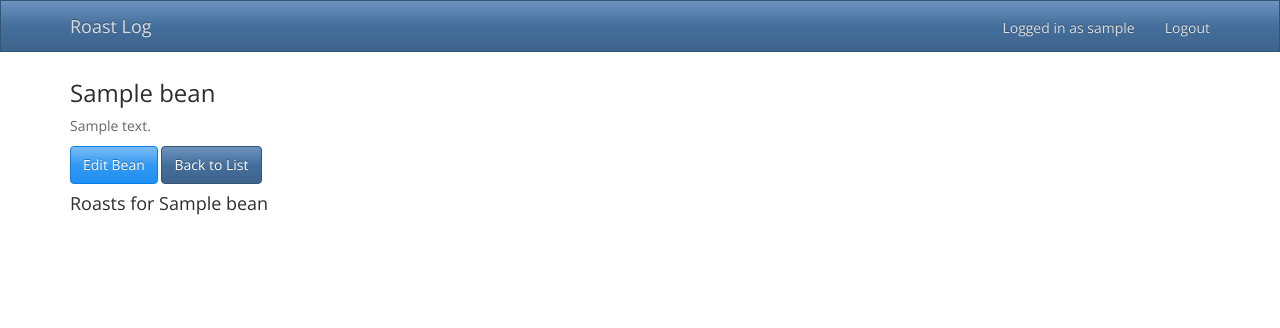
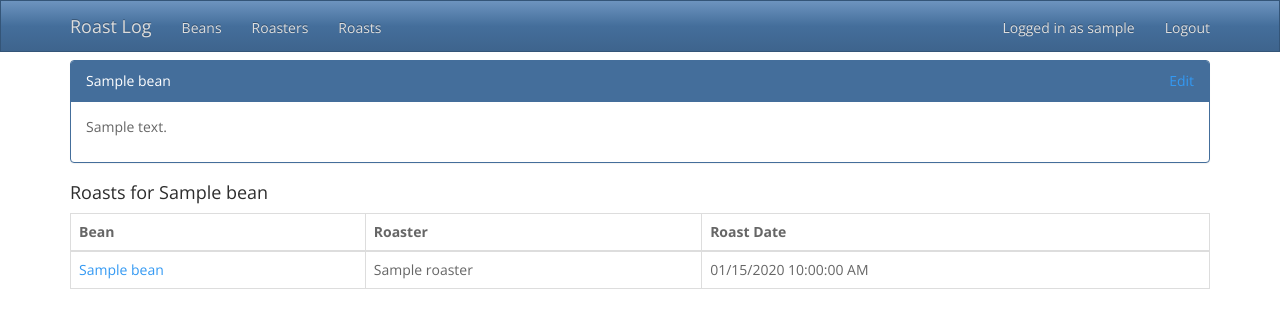
Before and after one commit to menglewis/roast-log, a Flask app: page /beans/1 in a window 1280 px wide. Shown: the top 328 px of the page. Run offline with Flask 2, Linux system fonts and the light colour scheme; a user stored in the database is signed in; tables that the repository leaves empty hold one stand-in row (values such as "Sample post"); some libraries are stand-ins or nearby versions.

Commit message:
Changed navigation and fixed inconsistencies in naming

```diff
--- a/app/models.py
+++ b/app/models.py
@@ -10,7 +10,7 @@ class User(UserMixin, db.Model):
 
     beans = db.relationship('Bean', backref='user', lazy='dynamic')
     roasters = db.relationship('Roaster', backref='user', lazy='dynamic')
-    roasts = db.relationship('Roast', backref='user', lazy='dynamic')
+    roasts = db.relationship('Roast', backref='user', lazy='dynamic', order_by='desc(Roast.roast_datetime)')
 
     def __init__(self, username=None, password=None):
         self.username = username
@@ -36,7 +36,7 @@ class Bean(db.Model):
     user_id = db.Column(db.Integer, db.ForeignKey('user.id'))
     name = db.Column(db.String, nullable=False)
     description = db.Column(db.Text, nullable=True)
-    roasts = db.relationship('Roast', backref='bean', lazy='dynamic')
+    roasts = db.relationship('Roast', backref='bean', lazy='dynamic', order_by='desc(Roast.roast_datetime)')
 
     def __repr__(self):
         return '<Bean %s>' % self.name
@@ -47,7 +47,7 @@ class Roaster(db.Model):
     user_id = db.Column(db.Integer, db.ForeignKey('user.id'))
     name = db.Column(db.String, nullable=False)
     description = db.Column(db.Text, nullable=True)
-    roasts = db.relationship('Roast', backref='roaster', lazy='dynamic')
+    roasts = db.relationship('Roast', backref='roaster', lazy='dynamic', order_by='desc(Roast.roast_datetime)')
 
     def __repr__(self):
         return '<Roaster %s>' % self.name
--- a/app/roast/templates/roast/bean_detail.html
+++ b/app/roast/templates/roast/bean_detail.html
@@ -3,16 +3,34 @@
 
 {% block content %}
 
-<h3>{{ bean.name }}</h3>
-<p>{{ bean.description }}</p>
+<div class="panel panel-primary">
+  <!-- Default panel contents -->
+  <div class="panel-heading">{{ bean.name }} <span class="pull-right"><a href="{{ url_for('roast.edit_bean', bean_id=bean.id) }}">Edit</a></span></div>
+  <div class="panel-body">
+    <p>{{ bean.description }}</p>
+  </div>
+</div>
 
-<a class="btn btn-info" href="{{ url_for('roast.edit_bean', bean_id=bean.id) }}">Edit Bean</a>
-<a class="btn btn-primary" href="{{ url_for('roast.beans') }}">Back to List</a>
 {% if bean.roasts.all() %}
 <h4>Roasts for {{ bean.name }}</h4>
-{% for roast in bean.roasts %}
-
-{% endfor %}
+<table class="table table-bordered">
+    <thead>
+        <tr>
+            <th>Bean</th>
+            <th>Roaster</th>
+            <th>Roast Date</th>
+        </tr>
+    </thead>
+    <tbody>
+    {% for roast in bean.roasts %}
+        <tr>
+            <td><a href="{{ url_for('roast.roast_detail', roast_id=roast.id) }}">{{ roast.bean.name }}</a></td>
+            <td>{{ roast.roaster.name }}</td>
+            <td>{{ roast.formatted_datetime }}</td>
+        </tr>
+    {% endfor %}
+    </tbody>
+</table>
 
 {% endif %}
 
--- a/app/roast/templates/roast/roast_edit.html
+++ b/app/roast/templates/roast/roast_edit.html
@@ -175,7 +175,7 @@
         </div>
     </div>
 
-    <input type="submit" value="Submit" class="btn btn-primary btn-block">
+    <input type="submit" value="Save" class="btn btn-primary">
   </form>
 
 {% endblock %}
--- a/app/roast/templates/roast/roast_new.html
+++ b/app/roast/templates/roast/roast_new.html
@@ -177,8 +177,7 @@
         </div>
     </div>
 
-
-    <input type="submit" value="Submit" class="btn btn-primary btn-block">
+    <input type="submit" value="Save" class="btn btn-primary">
   </form>
 
 {% endblock %}
--- a/app/roast/views.py
+++ b/app/roast/views.py
@@ -10,15 +10,22 @@ from . import roast
 @roast.route('/', methods=['GET'])
 @login_required
 def index():
-    roasts = Roast.query.filter_by(user_id=current_user.id).all()
+    roasts = Roast.query.filter_by(user_id=current_user.id).order_by(Roast.roast_datetime.desc()).all()
     beans = Bean.query.filter_by(user_id=current_user.id).all()
     roasters = Roaster.query.filter_by(user_id=current_user.id).all()
     return render_template('roast/index.html', roasts=roasts, beans=beans, roasters=roasters)
 
 
-@roast.route('/beans', methods=['GET', 'POST'])
+@roast.route('/beans', methods=['GET'])
 @login_required
-def beans():
+def bean_list():
+    beans = Bean.query.filter_by(user_id=current_user.id).all()
+    return render_template('roast/bean_list.html', beans=beans)
+
+
+@roast.route('/beans/new', methods=['GET', 'POST'])
+@login_required
+def bean_new():
     form = BeanForm(request.form)
     if request.method == 'POST':
         if form.validate_on_submit():
@@ -29,11 +36,10 @@ def beans():
             )
             db.session.add(bean)
             db.session.commit()
-            return redirect(url_for('roast.beans'))
+            return redirect(url_for('roast.bean_detail', bean_id=bean.id))
         else:
             flash_form_errors(form)
-    beans = Bean.query.filter_by(user_id=current_user.id).all()
-    return render_template('roast/beans.html', beans=beans, form=form)
+    return render_template('roast/bean_new.html', form=form)
 
 
 @roast.route('/beans/<int:bean_id>', methods=['GET'])
@@ -41,6 +47,7 @@ def beans():
 def bean_detail(bean_id):
     bean = Bean.query.get(bean_id)
     return render_template('roast/bean_detail.html', bean=bean)
+
 
 @roast.route('/beans/edit/<int:bean_id>', methods=['GET', 'POST'])
 @login_required
@@ -58,12 +65,18 @@ def edit_bean(bean_id):
             flash_form_errors(form)
     bean = Bean.query.get(bean_id)
     form = BeanForm(obj=bean)
-    return render_template('roast/edit_bean.html', form=form, bean=bean)
+    return render_template('roast/bean_edit.html', form=form, bean=bean)
 
 
-@roast.route('/roasters', methods=['GET', 'POST'])
+@roast.route('/roasters', methods=['GET'])
 @login_required
-def roasters():
+def roaster_list():
+    roasters = Roaster.query.filter_by(user_id=current_user.id).all()
+    return render_template('roast/roaster_list.html', roasters=roasters)
+
+@roast.route('/roasters/new', methods=['GET', 'POST'])
+@login_required
+def roaster_new():
     form = RoasterForm(request.form)
     if request.method == 'POST':
         if form.validate_on_submit():
@@ -74,11 +87,10 @@ def roasters():
             )
             db.session.add(roaster)
             db.session.commit()
-            return redirect(url_for('roast.roasters'))
+            return redirect(url_for('roast.roaster_detail', roaster_id=roaster.id))
         else:
             flash_form_errors(form)
-    roasters = Roaster.query.filter_by(user_id=current_user.id).all()
-    return render_template('roast/roasters.html', roasters=roasters, form=form)
+    return render_template('roast/roaster_new.html', form=form)
 
 
 @roast.route('/roasters/<int:roaster_id>', methods=['GET'])
@@ -90,7 +102,7 @@ def roaster_detail(roaster_id):
 
 @roast.route('/roasters/edit/<int:roaster_id>', methods=['GET', 'POST'])
 @login_required
-def edit_roaster(roaster_id):
+def roaster_edit(roaster_id):
     if request.method == 'POST':
         form = RoasterForm(request.form)
         if form.validate_on_submit():
@@ -99,12 +111,12 @@ def edit_roaster(roaster_id):
             roaster.description = form.description.data
             db.session.add(roaster)
             db.session.commit()
-            return redirect(url_for('roast.beans'))
+            return redirect(url_for('roast.roaster_detail', roaster_id=roaster.id))
         else:
             flash_form_errors(form)
     roaster = Roaster.query.get(roaster_id)
     form = RoasterForm(obj=roaster)
-    return render_template('roast/edit_roaster.html', form=form, roaster=roaster)
+    return render_template('roast/roaster_edit.html', form=form, roaster=roaster)
 
 
 @roast.route('/roasts', methods=['GET', 'POST'])
--- a/app/templates/nav.html
+++ b/app/templates/nav.html
@@ -15,6 +15,11 @@
   </div>
   <!-- Collect the nav links, forms, and other content for toggling -->
   <div class="collapse navbar-collapse navbar-ex1-collapse">
+    <ul class="nav navbar-nav">
+        <li><a href="{{ url_for('roast.bean_list') }}">Beans</a></li>
+        <li><a href="{{ url_for('roast.roaster_list') }}">Roasters</a></li>
+        <li><a href="{{ url_for('roast.index') }}">Roasts</a></li>
+    </ul>
     <ul class="nav navbar-nav navbar-right">
     {% if not current_user.is_authenticated() %}
         <li><a href="{{ url_for('auth.login') }}">Login</a></li>
```
Also changed, not shown: app/roast/templates/roast/bean_edit.html (added, +15 -0 lines), app/roast/templates/roast/bean_list.html (added, +31 -0 lines), app/roast/templates/roast/bean_new.html (renamed from app/roast/templates/roast/edit_bean.html, +4 -7 lines), app/roast/templates/roast/beans.html (deleted, +0 -25 lines), app/roast/templates/roast/index.html (+2 -6 lines), app/roast/templates/roast/roaster_detail.html (+25 -7 lines), app/roast/templates/roast/roaster_edit.html (added, +15 -0 lines), app/roast/templates/roast/roaster_list.html (added, +31 -0 lines), app/roast/templates/roast/roaster_new.html (renamed from app/roast/templates/roast/edit_roaster.html, +4 -7 lines), app/roast/templates/roast/roasters.html (deleted, +0 -25 lines).
